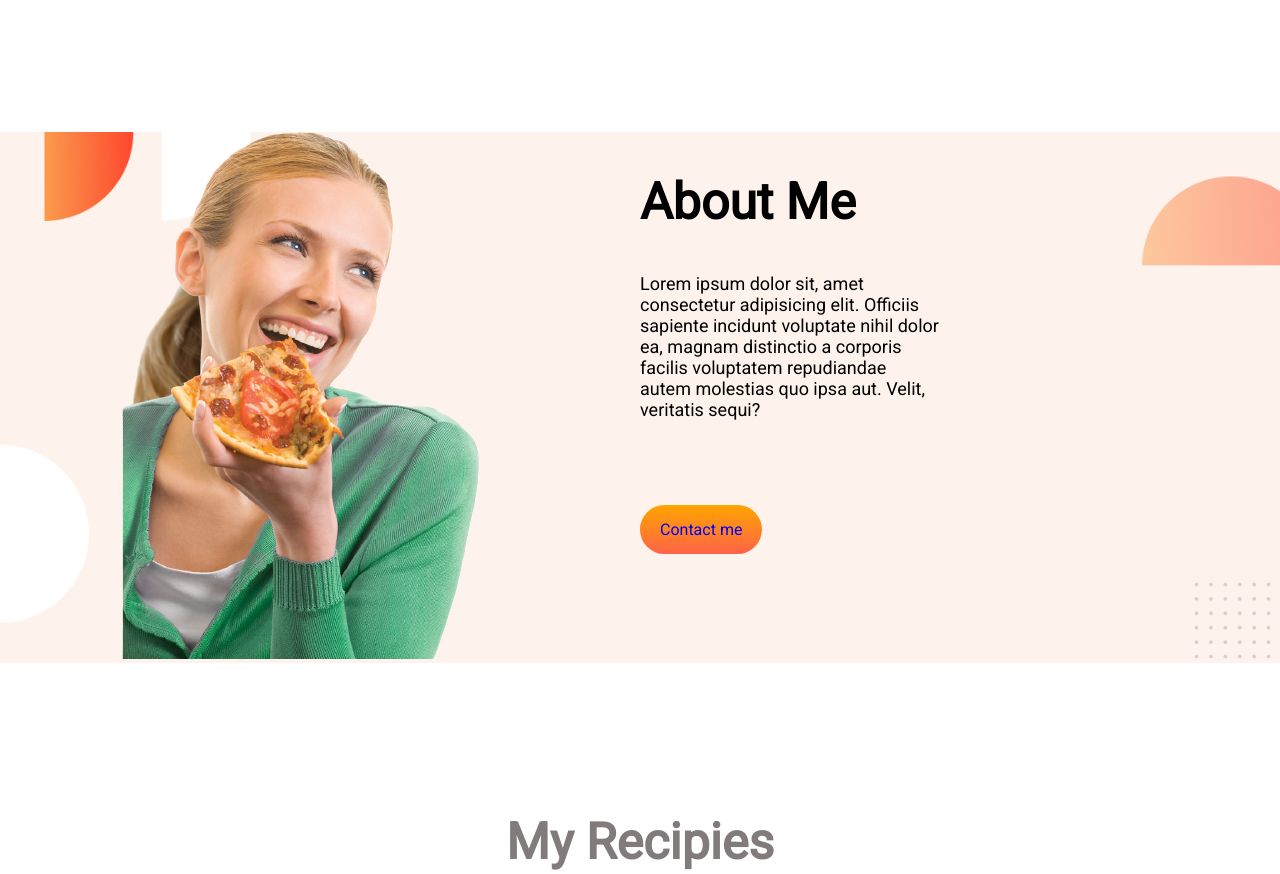
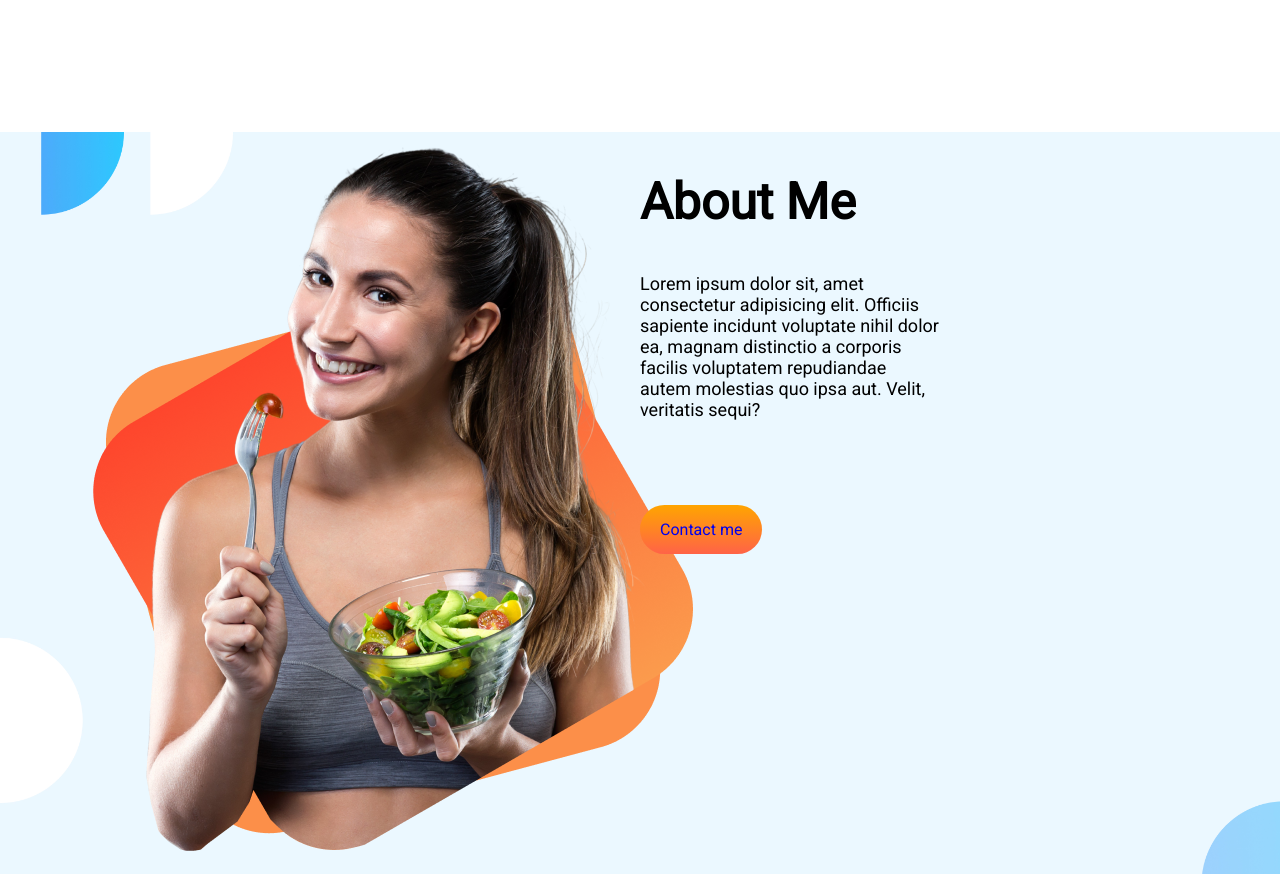
Before and after one commit to masudrana5/Eat-healthy, a plain HTML site: page index.html in a window 1280 px wide. Shown: the part 545-1419 px from the top of the page. Drawn offline with Linux system fonts and the light colour scheme.

Commit message:
phot text edit

```diff
--- a/index.html
+++ b/index.html
@@ -6,6 +6,7 @@
    <meta http-equiv="X-UA-Compatible" content="IE=edge">
    <meta name="viewport" content="width=device-width, initial-scale=1.0">
    <title>Eat-Healthy</title>
+   <link rel="shortcut icon" href="images/food/favicon.png" type="image/x-icon">
    <link rel="preconnect" href="https://fonts.googleapis.com">
    <link rel="preconnect" href="https://fonts.gstatic.com" crossorigin>
    <link href="https://fonts.googleapis.com/css2?family=Poppins&family=Roboto&display=swap" rel="stylesheet">
@@ -21,14 +22,12 @@
          <a class="order-button" href="###">Order Food</a>
       </div>
       <div class="half-width">
-         <img src="/images/male/Group 8450.png" alt="" srcset="">
+         <img src="images/male/Group 8450.png" alt="" srcset="">
       </div>
    </section>
    <section class="about-container flexible">
       <div id="half-img" class="about-half">
-         <img
-            src="/images/female/kisspng-eating-junk-food-hunger-fast-food-woman-eating-5b100f5d437345.6346499515277791652763-removebg-preview.png"
-            alt="">
+         <img src="images/female/Group 8425.png" alt="">
       </div>
       <div class="about-half">
          <h1>About Me</h1>
@@ -45,15 +44,19 @@
    </section>
    <section class="recip-title flexible">
       <div class="recip-title-half">
-         <img src="/images/food/Project Cover.jpg" alt="">
+         <img src="images/food/Project Cover.jpg" alt="">
          <h2>Reciption Title</h2>
-         <p>Lorem ipsum dolor sit amet, consectetur adipisicing elit. Ad dignissimos, ipsam ab sunt officiis eius. Lorem ipsum dolor sit amet consectetur adipisicing elit. Minus animi reiciendis quod saepe quisquam amet fuga esse iure ratione possimus.
+         <p>Lorem ipsum dolor sit amet, consectetur adipisicing elit. Ad dignissimos, ipsam ab sunt officiis eius. Lorem
+            ipsum dolor sit amet consectetur adipisicing elit. Minus animi reiciendis quod saepe quisquam amet fuga esse
+            iure ratione possimus.
          </p>
       </div>
       <div class="recip-title-half">
-         <img src="/images/food/Project Cover.jpg" alt="">
+         <img src="images/food/Project Cover.jpg" alt="">
          <h2>Reciption Title</h2>
-         <p>Lorem ipsum dolor sit amet, consectetur adipisicing elit. Ad dignissimos, ipsam ab sunt officiis eius. Lorem, ipsum dolor sit amet consectetur adipisicing elit. Autem odio repellat deserunt commodi beatae animi sunt nostrum impedit! Debitis, sed?
+         <p>Lorem ipsum dolor sit amet, consectetur adipisicing elit. Ad dignissimos, ipsam ab sunt officiis eius.
+            Lorem, ipsum dolor sit amet consectetur adipisicing elit. Autem odio repellat deserunt commodi beatae animi
+            sunt nostrum impedit! Debitis, sed?
          </p>
       </div>
    </section>
--- a/style.css
+++ b/style.css
@@ -1,6 +1,7 @@
 body{
    font-family: 'Roboto', sans-serif;
    margin: 0;
+   padding: 0;
 }
 h1{
    font-size: 50px;
@@ -41,17 +42,17 @@
    background-image: linear-gradient(orange, tomato);
    border-radius: 25px;
 }
-.about-container{
-   display: flex;
-}
 .about-half{
    width: 40%;
    padding-left: 5%;
 }
 .about-container{
-   background-image: url(/images/shapes/7.png);
+   display: flex;
+   background-image: url(images/shapes/Frame\ 57.jpg);
    background-repeat: no-repeat;
    background-size: cover;
+   width: 100%;
+   overflow: hidden;
 }
 .about-half p{
    margin-bottom: 100px;
```
Also changed, not shown: images/food/favicon.png (added).
